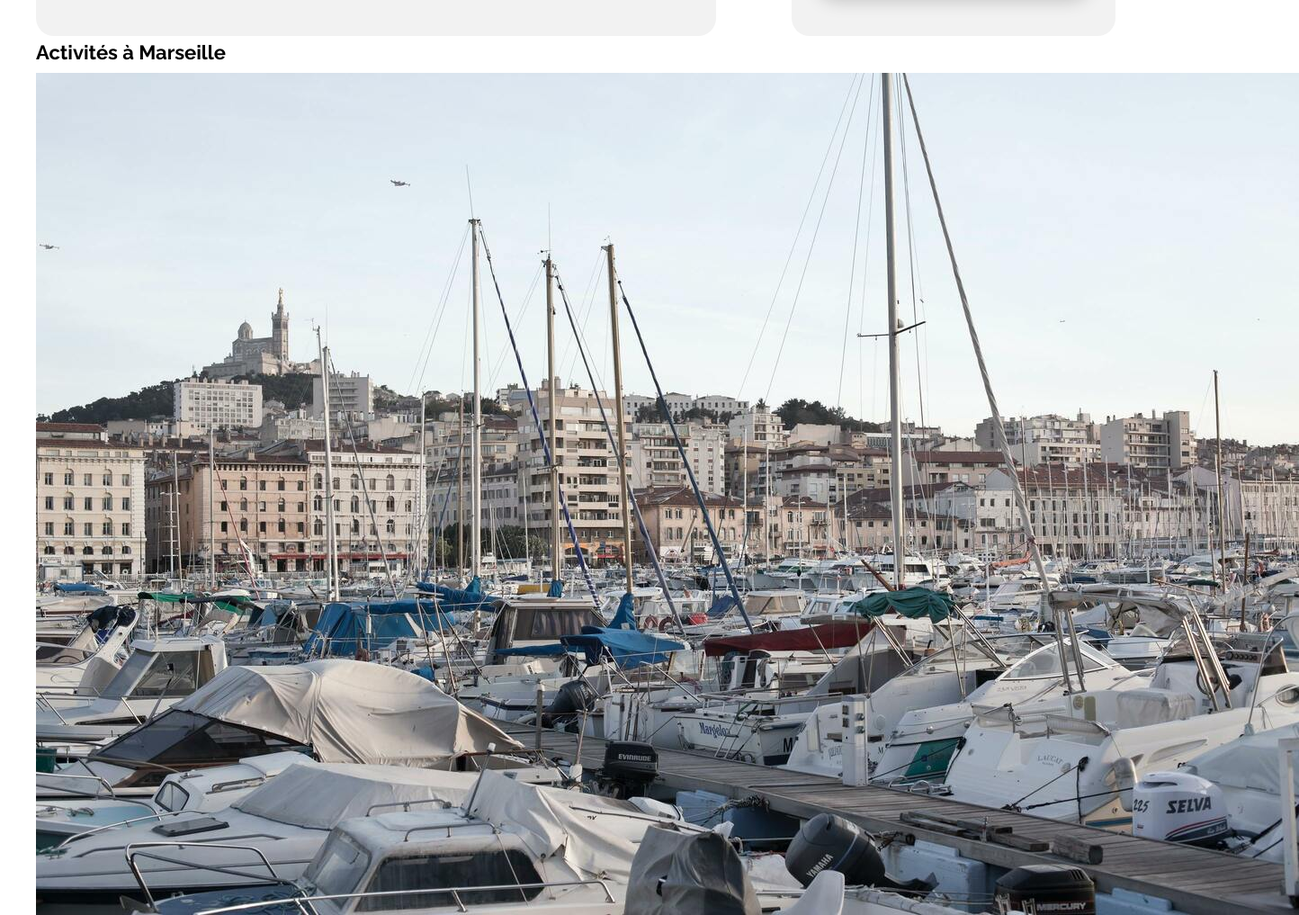
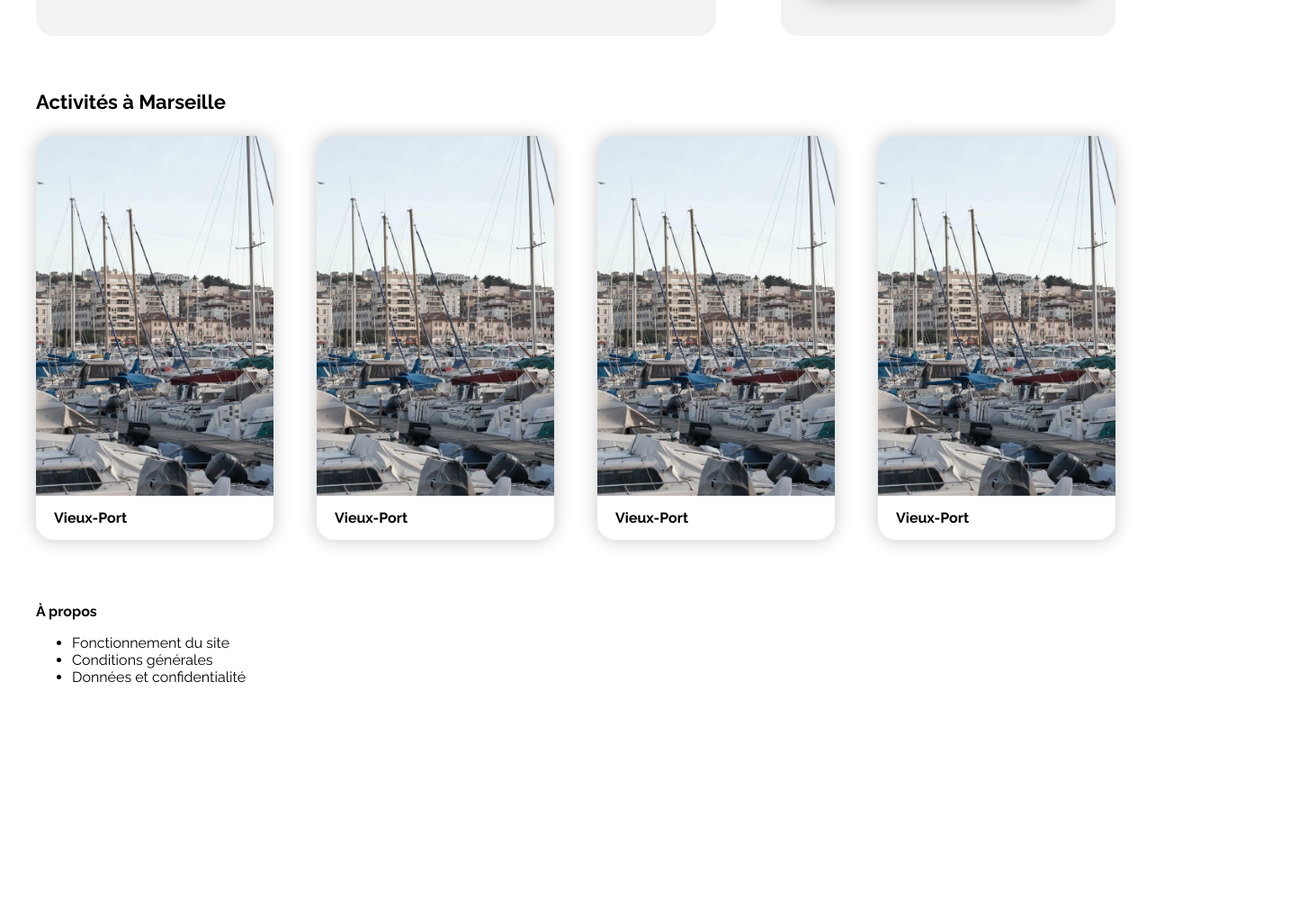
Before and after one commit to Xylobyte/Booki, a plain HTML site: page index.html in a window 1280 px wide. Shown: the part 919-1936 px from the top of the page at 90% size, 1444 px wide, since content can reach past the window. After the commit the page ends 1697 px from the top, so only its background shows below. Drawn offline with Linux system fonts and the light colour scheme.

Commit message:
Add css for activities section

```diff
--- a/css/style.css
+++ b/css/style.css
@@ -140,7 +140,7 @@ i.mobile-show {
 
 /* Hosting favorites section */
 #hosting-fav {
-    width: 25%;
+    width: 26%;
 }
 
 #hosting-fav .head {
@@ -161,10 +161,11 @@ i.mobile-show {
 
 #hosting-fav .card article {
     flex-wrap: nowrap;
+    height: 140px;
 }
 
 #hosting-fav .card img {
-    height: 140px;
+    height: 100%;
     width: 38%;
     border-radius: 20px 0 0 20px;
     border-width: 5px 0 5px 5px;
@@ -173,3 +174,25 @@ i.mobile-show {
 #hosting-fav .card .card-infos {
     margin: 10px 15px;
 }
+
+/* Activities section */
+#activities {
+    margin: 60px 0;
+}
+
+#activities h2 {
+    margin-bottom: 15px;
+}
+
+#activities .card {
+    width: 22%;
+}
+
+#activities .card img {
+    height: 400px;
+    border-style: none;
+}
+
+#activities .card h3 {
+    margin: 15px 20px;
+}
--- a/index.html
+++ b/index.html
@@ -252,9 +252,27 @@
         <section id="activities">
             <h2>Activités à Marseille</h2>
 
-            <div>
-                <a href="#">
-                    <article>
+            <div class="flex row space-between">
+                <a class="card" href="#">
+                    <article class="flex column">
+                        <img alt="Vieux-Port" src="assets/activites/3_medium/reno-laithienne-QUgJhdY5Fyk-unsplash.jpg">
+                        <h3>Vieux-Port</h3>
+                    </article>
+                </a>
+                <a class="card" href="#">
+                    <article class="flex column">
+                        <img alt="Vieux-Port" src="assets/activites/3_medium/reno-laithienne-QUgJhdY5Fyk-unsplash.jpg">
+                        <h3>Vieux-Port</h3>
+                    </article>
+                </a>
+                <a class="card" href="#">
+                    <article class="flex column">
+                        <img alt="Vieux-Port" src="assets/activites/3_medium/reno-laithienne-QUgJhdY5Fyk-unsplash.jpg">
+                        <h3>Vieux-Port</h3>
+                    </article>
+                </a>
+                <a class="card" href="#">
+                    <article class="flex column">
                         <img alt="Vieux-Port" src="assets/activites/3_medium/reno-laithienne-QUgJhdY5Fyk-unsplash.jpg">
                         <h3>Vieux-Port</h3>
                     </article>
```
